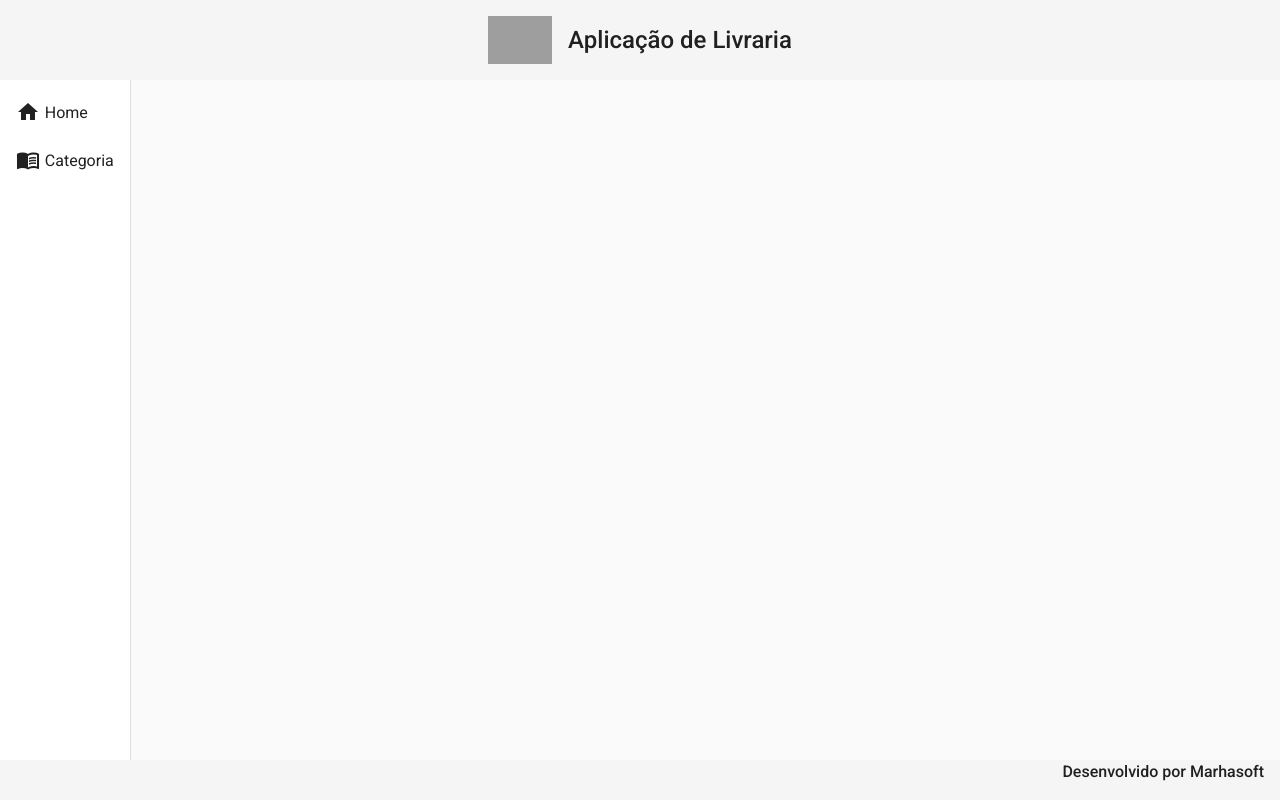
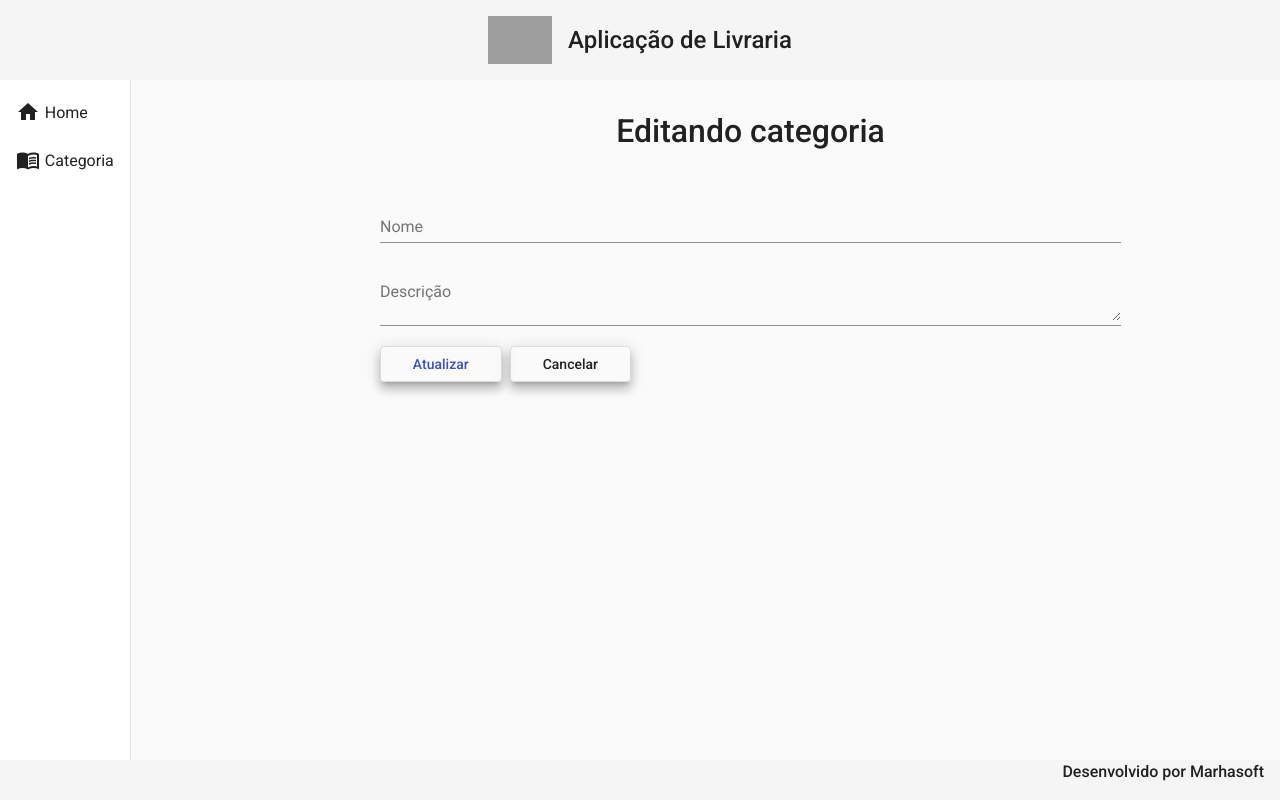
Before and after one commit to samuelfer/bookstore-front, an Angular app: page /categorias/update/1 in a window 1280 px wide. Before the commit this address led to /. Built offline with nearby package versions, Linux system fonts and the light colour scheme; no server answers; grey boxes are pictures that could not be loaded.

Commit message:
Add componente de atualizar categoria

```diff
--- a/src/app/app.module.ts
+++ b/src/app/app.module.ts
@@ -22,7 +22,7 @@ import { NavComponent } from './component/template/nav/nav.component';
 import { CategoriaCadastrarComponent } from './views/categoria/categoria-cadastrar/categoria-cadastrar.component';
 import { CategoriaListaComponent } from './views/categoria/categoria-lista/categoria-lista.component';
 import { HomeComponent } from './views/home/home.component';
-import { CategoriaDeleteComponent } from './views/categoria/categoria-delete/categoria-delete.component';
+import { CategoriaAtualizarComponent } from './views/categoria/categoria-atualizar/categoria-atualizar.component';
 
 
 
@@ -35,7 +35,7 @@ import { CategoriaDeleteComponent } from './views/categoria/categoria-delete/cat
     HomeComponent,
     CategoriaListaComponent,
     CategoriaCadastrarComponent,
-    CategoriaDeleteComponent,
+    CategoriaAtualizarComponent,
   ],
   imports: [
     BrowserModule,
--- /dev/null
+++ b/src/app/views/categoria/categoria-atualizar/categoria-atualizar.component.css
@@ -0,0 +1,26 @@
+form {
+    text-align: center;
+    width: 70%;
+    margin: 2rem auto 0 auto;
+}
+
+h1 {
+    font-size: 2rem;
+    font-weight: 500;
+    margin-bottom: 3rem;
+}
+
+.form {
+    width: 100%;
+}
+
+.buttons {
+    width: 100%;
+    text-align: start;
+}
+
+button {
+    margin-right: .5rem;
+    padding-right: 2rem;
+    padding-left: 2rem;
+}
--- /dev/null
+++ b/src/app/views/categoria/categoria-atualizar/categoria-atualizar.component.html
@@ -0,0 +1,18 @@
+<form>
+    <h1>Editando categoria</h1>
+
+    <mat-form-field class="form">
+        <mat-label>Nome</mat-label>
+        <input matInput [(ngModel)]="categoria.nome" type="text" name="nome" placeholder="Informe um nome">
+    </mat-form-field>
+
+    <mat-form-field class="form">
+        <mat-label>Descrição</mat-label>
+        <textarea matInput [(ngModel)]="categoria.descricao" type="text" name="descricao" placeholder="Informe a descrição"></textarea>
+    </mat-form-field>
+
+    <div class="buttons">
+        <button (click)="update()" class="mat-elevation-z8" mat-stroked-button color="primary">Atualizar</button>
+        <button (click)="cancelar()" class="mat-elevation-z8" mat-stroked-button color="default">Cancelar</button>
+    </div>
+</form>
--- /dev/null
+++ b/src/app/views/categoria/categoria-atualizar/categoria-atualizar.component.ts
@@ -0,0 +1,43 @@
+import { Component, OnInit } from '@angular/core';
+import { ActivatedRoute, Router } from '@angular/router';
+
+import { Categoria } from '../categoria.model';
+import { CategoriaService } from '../categoria.service';
+
+@Component({
+  selector: 'app-categoria-atualizar',
+  templateUrl: './categoria-atualizar.component.html',
+  styleUrls: ['./categoria-atualizar.component.css']
+})
+export class CategoriaAtualizarComponent implements OnInit {
+
+  categoria: Categoria = {
+    id: '',
+    nome: '',
+    descricao: ''
+  }
+  constructor(
+    private categoriaService: CategoriaService,
+    private router: Router,
+    private activedRouter: ActivatedRoute) { }
+
+  ngOnInit(): void {
+    this.categoria.id =  this.activedRouter.snapshot.paramMap.get('id')!;
+    this.listarPorId();
+  }
+
+  listarPorId(): void {
+    this.categoriaService.listarPorId(this.categoria.id!).subscribe((resposta) => {
+      this.categoria.nome = resposta.nome;
+      this.categoria.descricao = resposta.descricao;
+    })
+  }
+
+  cancelar(): void {
+    this.router.navigate(['categorias']);
+  }
+
+  update(): void {
+    console.log('Entrei')
+  }
+}
--- a/src/app/views/categoria/categoria-delete/categoria-delete.component.html
+++ /dev/null
@@ -1 +0,0 @@
-<p>categoria-delete works!</p>
--- a/src/app/views/categoria/categoria-delete/categoria-delete.component.ts
+++ /dev/null
@@ -1,15 +0,0 @@
-import { Component, OnInit } from '@angular/core';
-
-@Component({
-  selector: 'app-categoria-delete',
-  templateUrl: './categoria-delete.component.html',
-  styleUrls: ['./categoria-delete.component.css']
-})
-export class CategoriaDeleteComponent implements OnInit {
-
-  constructor() { }
-
-  ngOnInit(): void {
-  }
-
-}
--- a/src/app/views/categoria/categoria-lista/categoria-lista.component.html
+++ b/src/app/views/categoria/categoria-lista/categoria-lista.component.html
@@ -36,7 +36,7 @@
               <th class="mat-header" mat-header-cell *matHeaderCellDef> Ações </th>
               <td mat-cell *matCellDef="let row">
 
-                <button mat-mini-fab color="primary" aria-label="Editar o registro">
+                <button mat-mini-fab color="primary" aria-label="Editar o registro"  routerLink="update/{{ row.id }}">
                   <mat-icon>edit</mat-icon>
                 </button>
 
--- a/src/app/views/categoria/categoria.service.ts
+++ b/src/app/views/categoria/categoria.service.ts
@@ -14,6 +14,10 @@ export class CategoriaService {
 
   constructor(private http: HttpClient, private _snack: MatSnackBar) { }
 
+  listarPorId(categoriaId: string): Observable<Categoria> {
+    return this.http.get<Categoria>(`${this.baseUrl}/categorias/${categoriaId}`)
+  }
+
   listarTodas(): Observable<Categoria[]> {
     return this.http.get<Categoria[]>(`${this.baseUrl}/categorias`)
   }
@@ -26,6 +30,11 @@ export class CategoriaService {
     return this.http.delete<void>(`${this.baseUrl}/categorias/${categoria.id}`);
   }
 
+  update(categoria: Categoria): Observable<void> {
+    return this.http.put<void>(`${this.baseUrl}/categorias/${categoria.id}`, categoria);
+  }
+
+
   mensagem(string: String): void {
     this._snack.open(`${string}`, 'ok', {
       horizontalPosition: 'end',
```
Also changed, not shown: src/app/app-routing.module.ts (+6 -5 lines), src/app/views/categoria/categoria-delete/categoria-delete.component.css (deleted).
